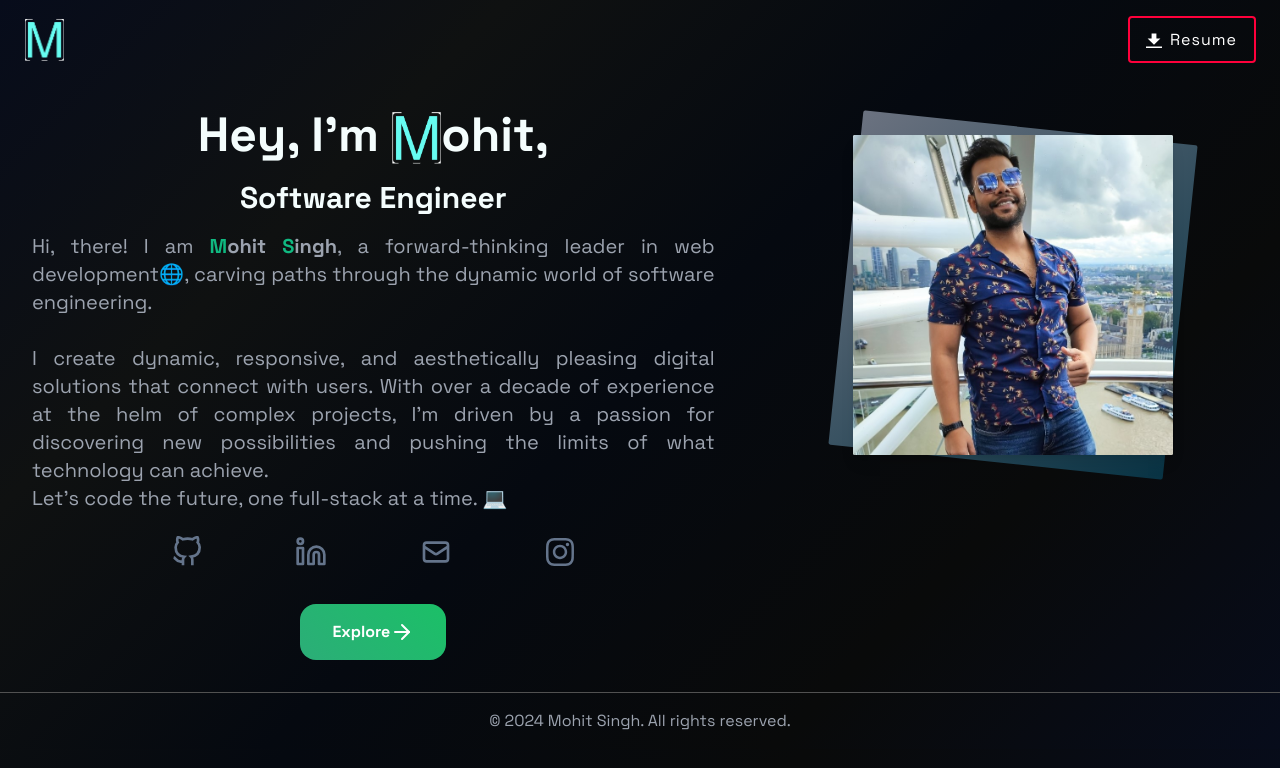
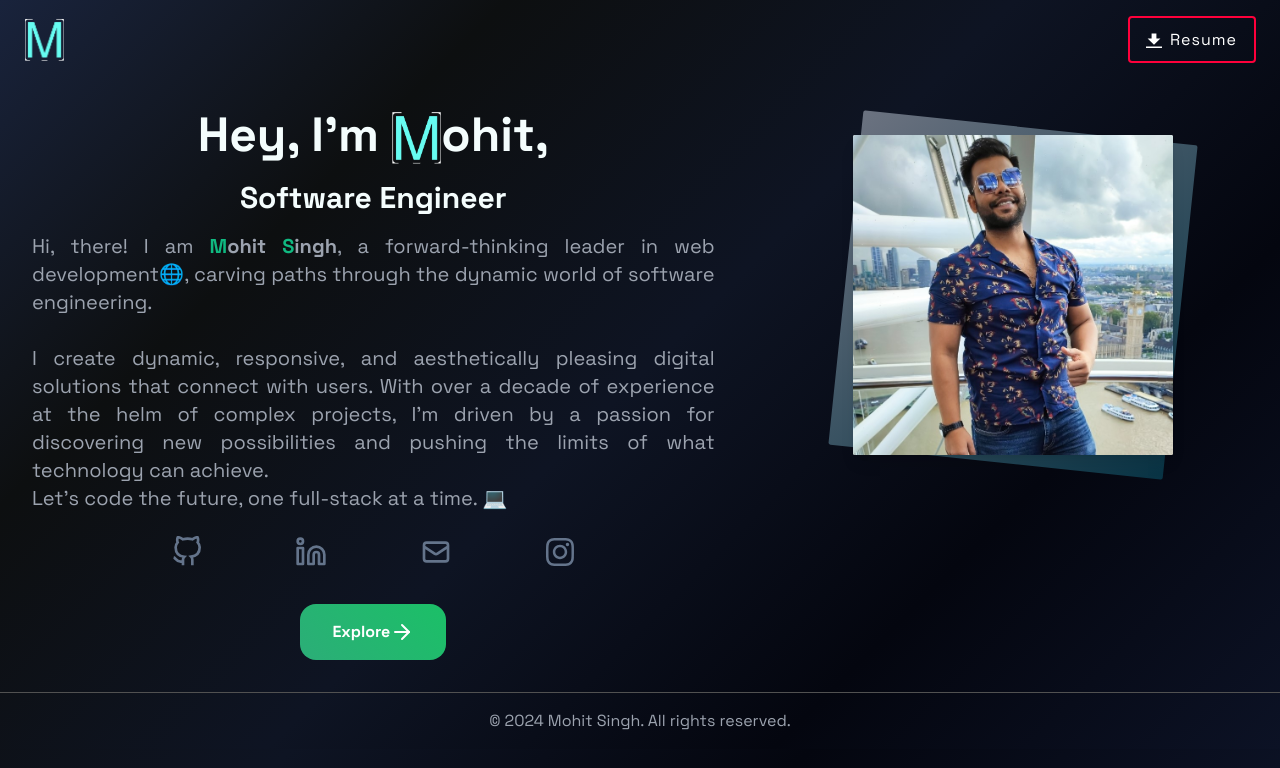
Before and after one commit to mohit-gogitter/v2, a Next.js app: page / in a window 1280 px wide. Shown: the top 768 px of the page. Built offline with nearby package versions, Linux system fonts and the light colour scheme; a web font is replaced by a local one.

Commit message:
home page bg color

```diff
--- a/app/globals.css
+++ b/app/globals.css
@@ -25,11 +25,11 @@ body {
   ); */
   background: linear-gradient(
     135deg,
-    rgb(7, 12, 27),
-    #0f1111,
-    rgb(5, 9, 16),
-    #090a0a,
-    rgb(7, 12, 27)
+    rgb(25, 35, 60),
+    #0d0f10,
+    rgb(14, 20, 35),
+    rgb(4, 6, 15),
+    rgb(12, 18, 37)
   );
   color: theme("colors.foreground");
 }
```
